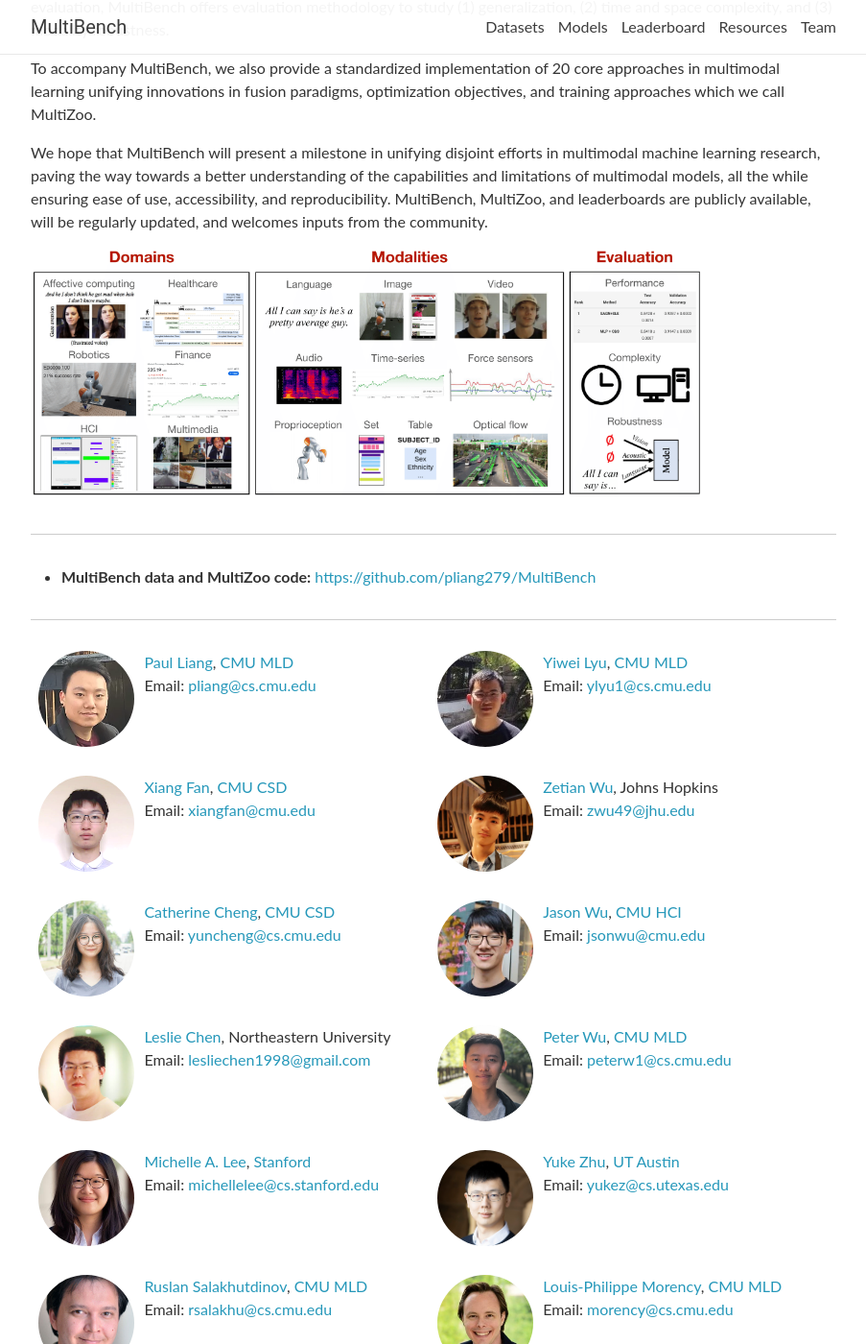
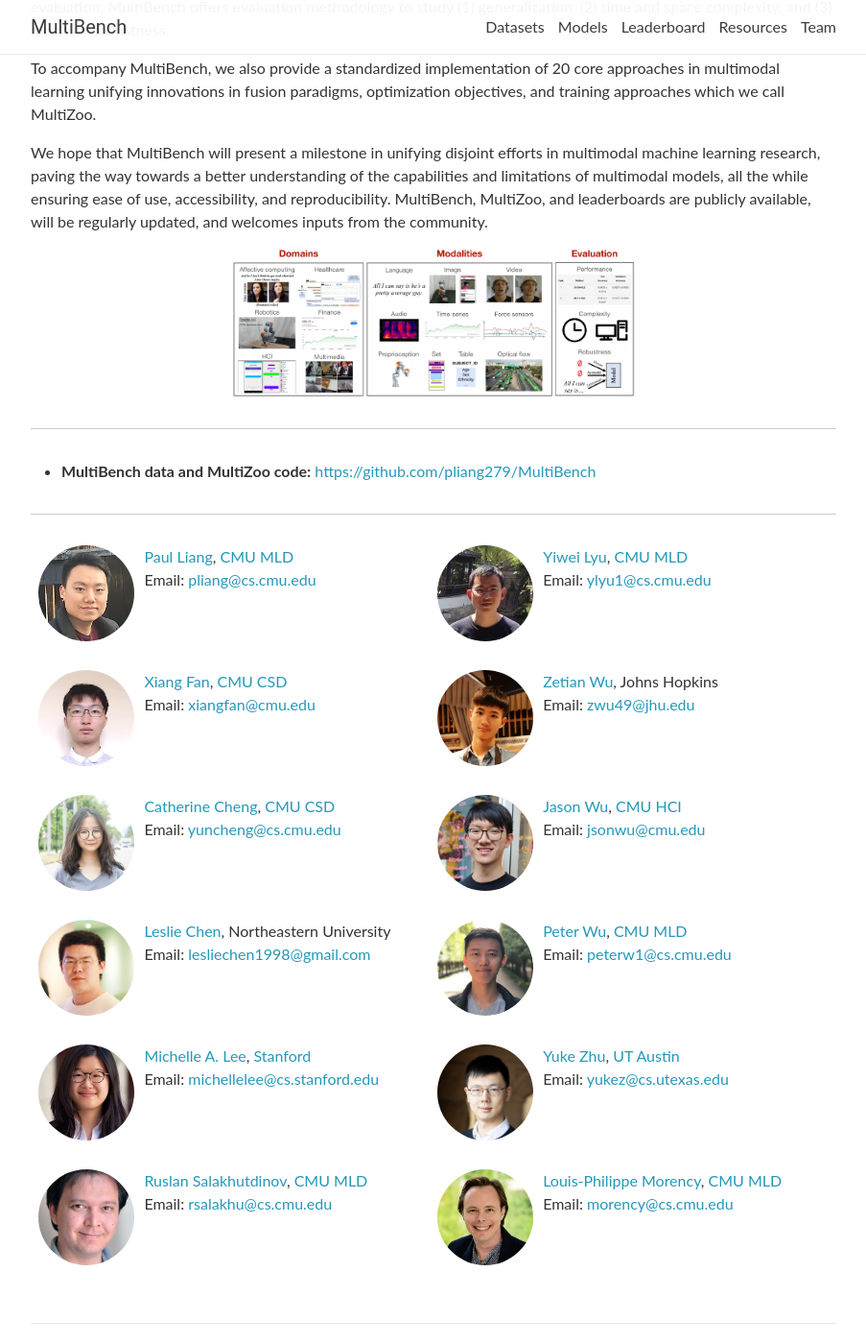
Before and after one commit to CMU-MultiComp-Lab/multibench, a Jekyll site: the page index.html, which Jekyll copies as it is, in a window 1280 px wide and 1400 px high, scrolled down 502 px. Shown: the whole window at 96% size, without its empty margins (188-1091 px from the left). Built offline with Jekyll 4.4.1, drawn with Linux system fonts in a browser that asks for light colours; nearby versions of some CDN libraries; library files that are not in the unit come from our copies; comment, search, counter and statistics services are not loaded.

Commit message:
Update index.html

```diff
--- a/index.html
+++ b/index.html
@@ -20,6 +20,14 @@
   <!-- Load Latex JS -->
   <script src="https://cdn.jsdelivr.net/npm/latex.js@0.11.1/dist/latex.min.js"></script>
   <script src="https://cdn.jsdelivr.net/npm/latex.js@0.11.1/dist/latex.component.js"></script>
+
+  <style>
+  img {
+    display: block;
+    margin-left: auto;
+    margin-right: auto;
+  }
+  </style>
 
 </head>
 
@@ -93,7 +101,7 @@
       all the while ensuring ease of use, accessibility, and reproducibility. MultiBench, MultiZoo, and leaderboards
       are publicly available, will be regularly updated, and welcomes inputs from the community.</p>
 
-      <img src="/multibench/assets/img/overview.png" width="700" class="center">
+      <img src="/multibench/assets/img/overview.png" width="700" style="width:50%;">
 
 <hr />
 
```
